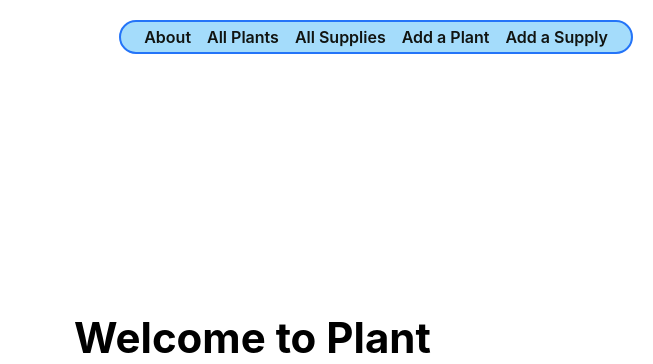
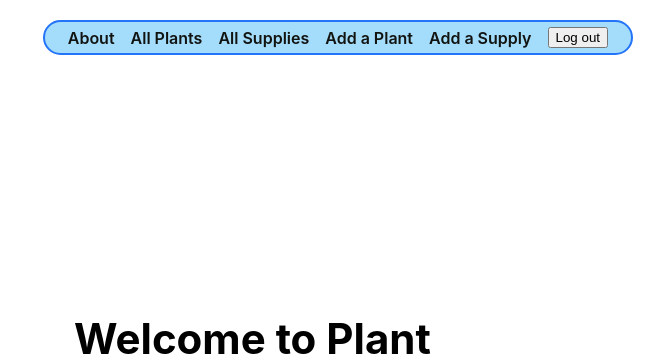
Before and after one commit to michellejtan/django-crud-app-lab, a Django app: page / in a window 1280 px wide. Shown: the top 364 px of the page, without its empty margins (627-1280 px from the left). Run offline with Django 5.2, Linux system fonts and the light colour scheme; the visitor is signed in with stand-in values (Sample User, id 1).

Commit message:
wip: Add Logging out to nav bar

```diff
--- a/main_app/templates/base.html
+++ b/main_app/templates/base.html
@@ -29,6 +29,14 @@
 
             <li><a href="{% url 'plant-create' %}">Add a Plant</a></li>
             <li><a href="{% url 'supply-create' %}">Add a Supply</a></li>
+
+            <li>
+              <form id="logout-form" method="post" action="{% url 'logout' %}">
+                {% csrf_token %}
+                <button type="submit">Log out</button>
+              </form>
+            </li>
+
           {% else %}
             <li><a href="{% url 'home' %}">Login</a></li>
           {% endif %}
```
